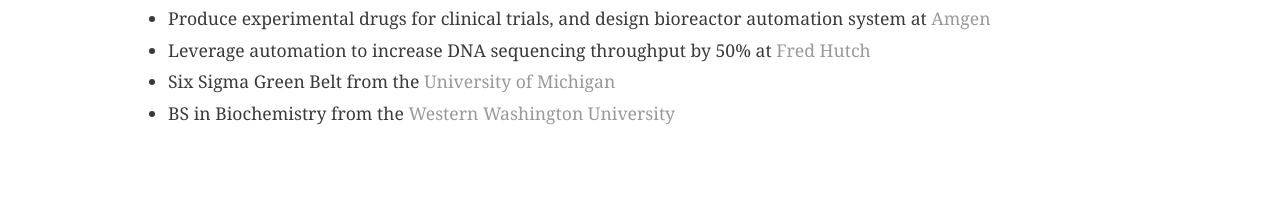
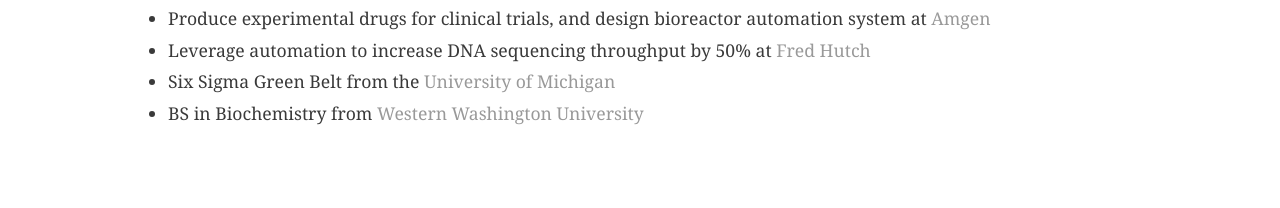
Before and after one commit to bstnel/bstnel.github.io, a Jekyll site: the page index.html, which Jekyll copies as it is, in a window 1280 px wide. Shown: the part 843-1051 px from the top of the page. Built offline with Jekyll 4.4.1, drawn with Linux system fonts in a browser that asks for light colours.

Commit message:
Update index.html

```diff
--- a/index.html
+++ b/index.html
@@ -44,7 +44,7 @@
 		<li>Produce experimental drugs for clinical trials, and design bioreactor automation system at <a href="http://www.amgen.com/">Amgen</a></li>
 		<li>Leverage automation to increase DNA sequencing throughput by 50% at <a href="https://www.fredhutch.org/en.html">Fred Hutch</a></li>
 		<li>Six Sigma Green Belt from the <a href="http://isd.engin.umich.edu/professional-programs/six-sigma/index.htm">University of Michigan</a></li>
-		<li>BS in Biochemistry from the <a href="https://www.wwu.edu/">Western Washington University</a></li>
+		<li>BS in Biochemistry from <a href="https://www.wwu.edu/">Western Washington University</a></li>
 		</ul>
 	    </div>
 	</div>
```
